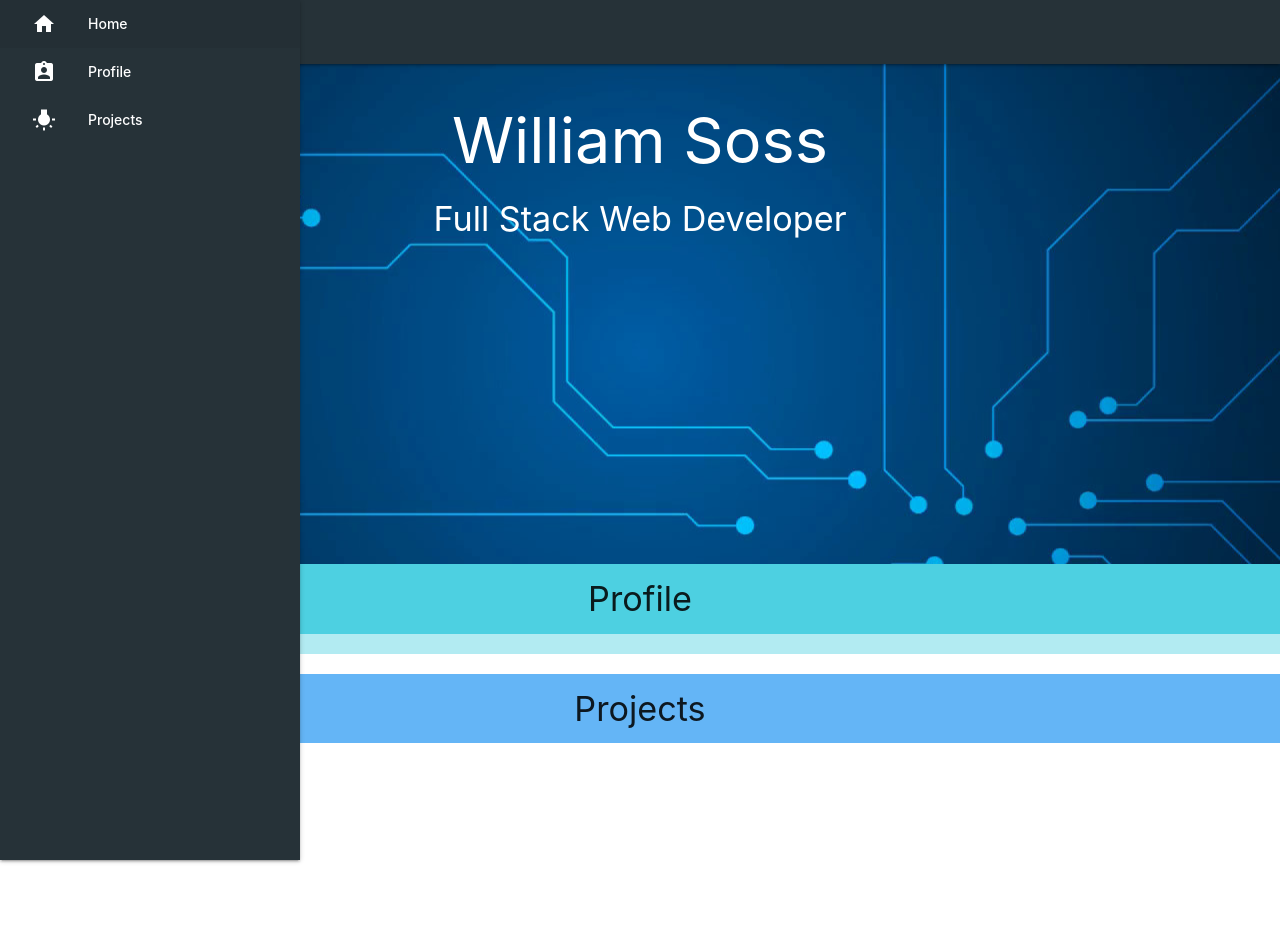
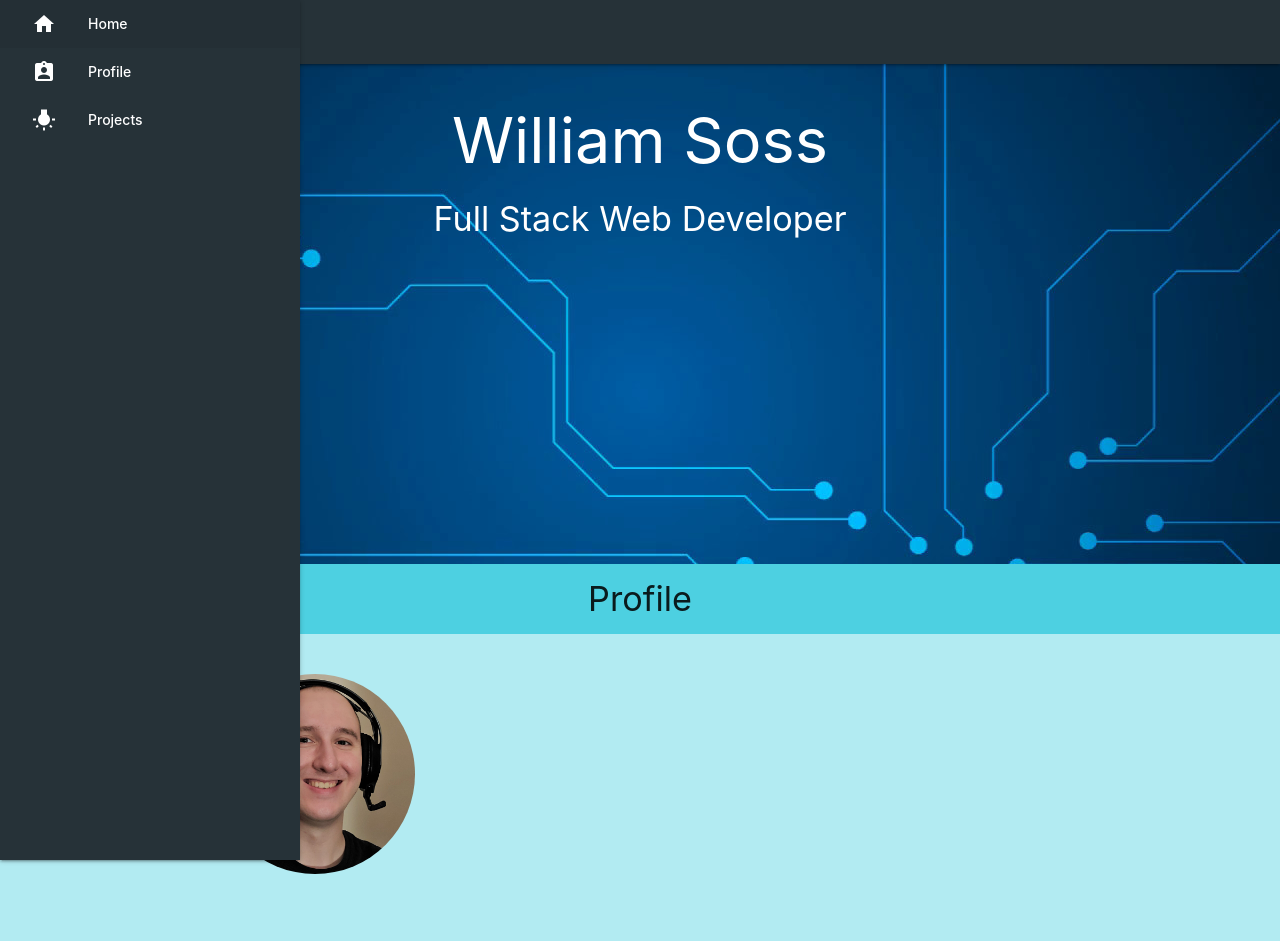
Before and after one commit to sossw1/React-Portfolio, a React (Create React App) app: page / in a window 1280 px wide. Shown: the top 952 px of the page. Before the commit the page ends 800 px from the top, so only its background shows below. Built offline with nearby package versions, Linux system fonts and the light colour scheme.

Commit message:
Added profile picture and component

```diff
--- a/src/App.js
+++ b/src/App.js
@@ -7,6 +7,7 @@ import Sidenav from './components/Sidenav';
 import Header from './components/Header';
 import Section from './components/Section';
 import Row from './components/Row';
+import ProfilePicture from './components/ProfilePicture';
 
 class App extends Component {
   componentDidMount() {
@@ -21,6 +22,7 @@ class App extends Component {
         <Header />
         <Section id='profile' title='Profile' color='cyan'>
           <Row>
+            <ProfilePicture />
 
           </Row>
         </Section>
--- /dev/null
+++ b/src/components/ProfilePicture.js
@@ -0,0 +1,15 @@
+import React from 'react';
+import profilePictureImage from '../images/profile-picture.jpg';
+
+function ProfilePicture() {
+  return (
+    <div class="col s4 right-align">
+      <img
+        id="profile-picture" class="responsive-img circle"
+        src={profilePictureImage} alt="Profile" width="200px"
+      />
+    </div>
+  );
+}
+
+export default ProfilePicture;
```
Also changed, not shown: src/images/profile-picture.jpg (added).
